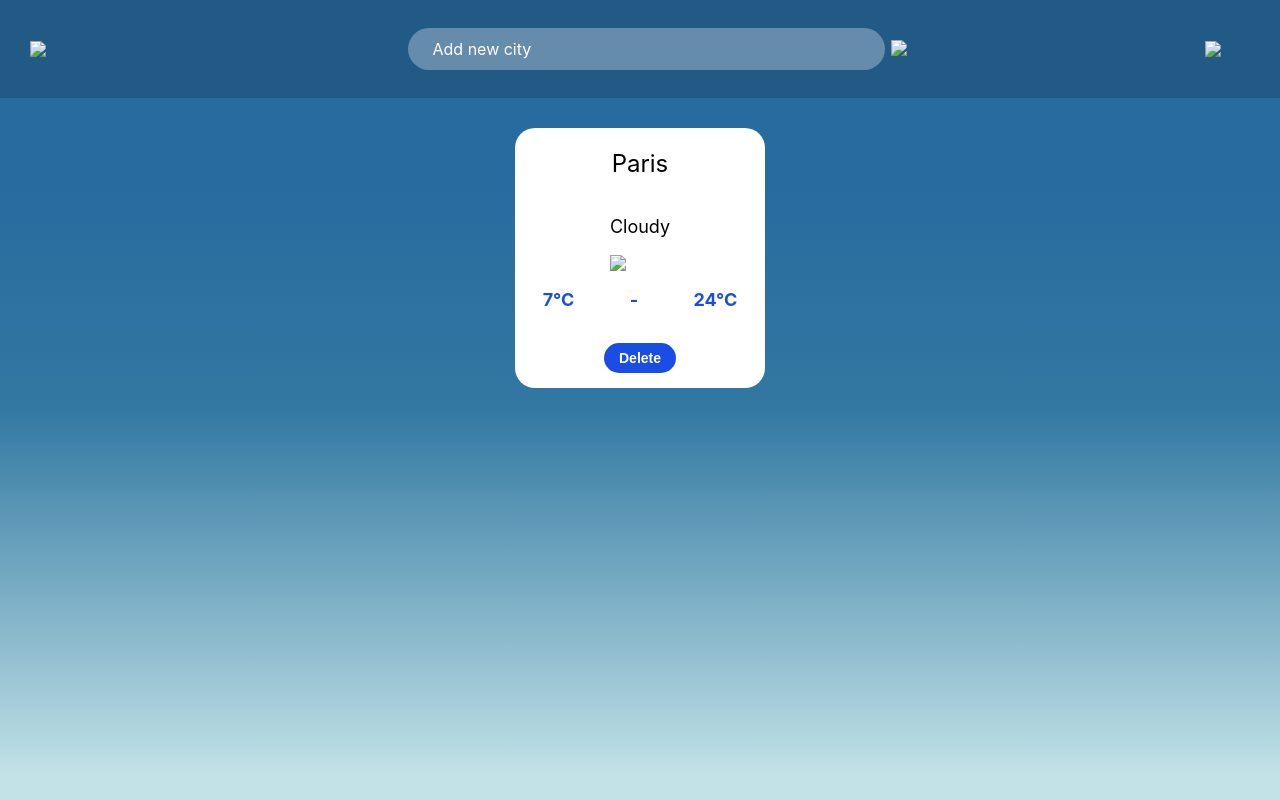
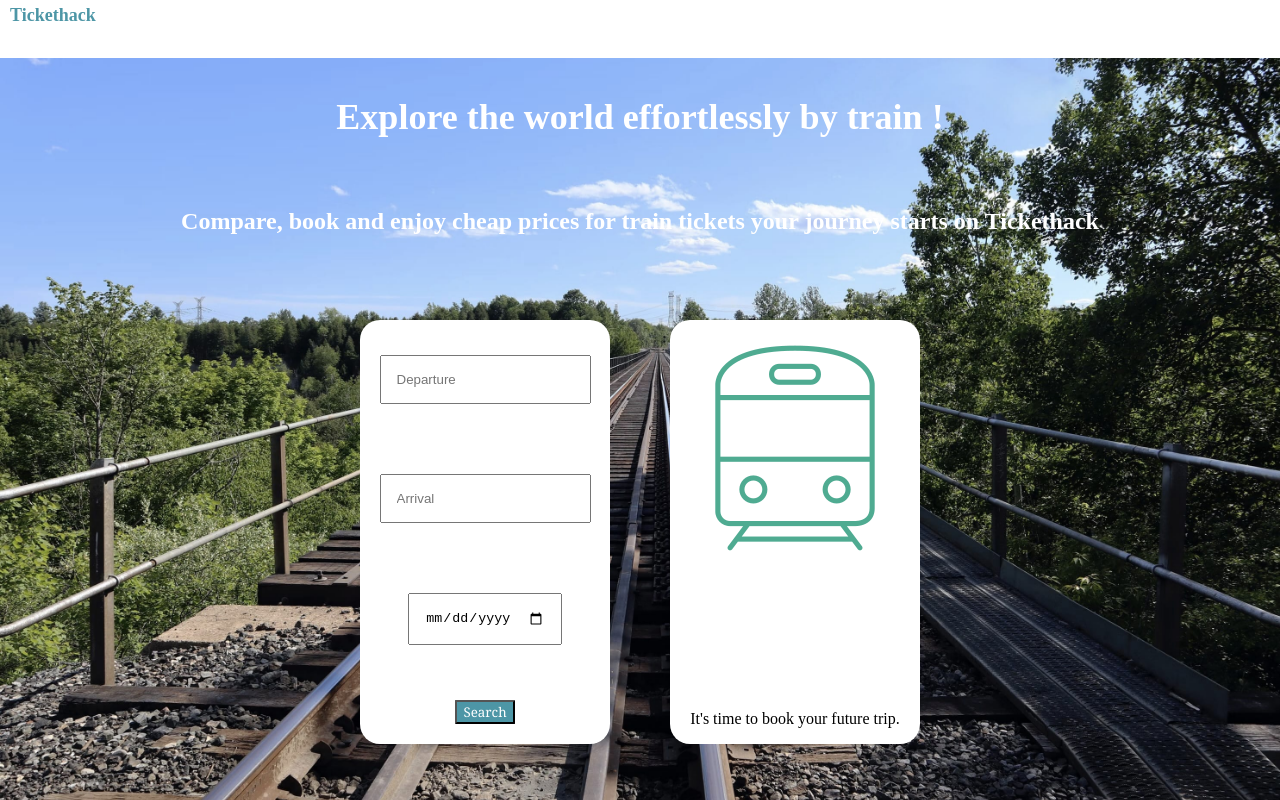
Before and after one commit to tojasleves/tickethackfrontend, a plain HTML site: page index.html in a window 1280 px wide. Drawn offline with Linux system fonts and the light colour scheme.

Commit message:
frontend page explore 1

```diff
--- a/index.css
+++ b/index.css
@@ -2,85 +2,49 @@ body {
 	min-height: 100vh;
 	width: 100vw;
 	margin: 0;
-    background: linear-gradient(180deg, rgba(40, 107, 159, 1) 23%, rgba(50, 120, 162, 1) 51%, rgba(194, 226, 231, 1) 97%);
-    font-family: -apple-system, BlinkMacSystemFont, 'Segoe UI', Roboto, Oxygen, Ubuntu, Cantarell, 'Open Sans', 'Helvetica Neue', sans-serif;
+	background:url('./images/background.jpg');
+    background-size: cover;
+    background-position: center center;
 }
 
-#header {
+#navBar {
     display: flex;
     justify-content: space-between;
-    align-items: center;
+    align-items: left;
     height: 6vh;
-    padding: 25px 30px 25px 30px;
-    color: white;
-    background-color: #225A86;
+    padding: 5px 10px 5px 10px;
+    color: rgb(77, 150, 166);
+    font-size: 18px;
+    font-weight: bold;
+    background-color: white;
 }
 
-#logo {
-    width: 60px;
-    margin-right: 25px;
-}
-
-h2 {
-    font-weight: 100;
-    opacity: 0.8;
-}
-
-#cityNameInput {
-    width: 450px;
-    height: 40px;
-    border-radius: 30px;
-    background-color: rgba(255, 255, 255, 0.3);
-    color: white;
-    border: none;
-    padding-left: 25px;
-    font-size: 16px;
-    font-family: -apple-system, BlinkMacSystemFont, 'Segoe UI', Roboto, Oxygen, Ubuntu, Cantarell, 'Open Sans', 'Helvetica Neue', sans-serif;
-}
-
-input:focus {
-    outline: 1px solid white;
-}
-
-::placeholder {
+h1{
+	display:flex;
+	justify-content: center;
+	align-items: center;
+	width: 100%;
+	height: 70px;
+	font-size: 36px;
     color: white;
 }
 
-#addCity {
-    border: none;
-    background-color: transparent;
+h3{
+	display:flex;
+	justify-content: center;
+	align-items: center;
+	width: 100%;
+	height: 90px;
+	font-size: 24px;
     color: white;
-    cursor: pointer;
 }
 
-.headerDiv {
-    display: flex;
-    justify-content: space-around;
-    align-items: center;
-}
-
-#userIcon {
-    width: 30px;
-    margin-right: 15px;
-    cursor: pointer;
-}
-
-.divider {
-    width: 1px;
-    height: 25px;
-    background-color: white;
-}
-
-#cityList {
+#content {
     display: flex;
     flex-direction: row;
     justify-content: center;
-    align-items: center;
-    flex-wrap: wrap;
-    width: 100vw;
-}
 
-.cityContainer {
+#contentLeft {
     display: flex;
 	flex-direction: column;
 	justify-content: space-between;
@@ -92,66 +56,33 @@ input:focus {
 	border-radius: 20px;
 }
 
-.name {
+#contentRight {
     display: flex;
-    justify-content: center;
+	flex-direction: column;
+	justify-content: space-between;
 	align-items: center;
-    width: 100%;
-    height: 70px;
-    margin: 0;
-    border-radius: 20px 20px 0px 00px;
-    font-size: 24px;
+	width: 250px;
+	margin: 30px;
+	background-color: white;
+	background-size: cover;
+	border-radius: 20px;
+}
 }
 
-.description {
-    font-size: 18px;
-    margin: 1;
+#searchbutton {
+	background-color:rgb(77, 150, 166);
+    height: 34 px;
+    width: 80 px;
+    border-radius: 1px;
+    font-family: Cambria, Cochin, Georgia, Times, 'Times New Roman', serif;
+    font-size: 48 px;
+    color: white;
+    margin: 20px;
+
 }
 
-.temperature {
-    display: flex;
-    justify-content: space-around;
-    align-items: center;
-    width: 250px;
-    font-size: 18px;
-    color: #1A4DE4;
-    font-weight: bold;
+input {
+    margin: 35px;
+    padding: 15px;
+
 }
-
-.deleteCity {
-    display: flex;
-    justify-content: center;
-    align-items: center;
-    height: 20px;
-    background-color: #1A4DE4;
-    margin: 15px;
-    padding: 15px;
-    border-radius: 40px;
-    font-size: 20px;
-    color: white;
-    font-size: 14px;
-    border: none;
-    cursor: pointer;
-    font-weight: bold;
-}
-
-.deleteCity:hover {
-    opacity: 0.8;
-}
-
-#glass {
-    width: 35px;
-}
-
-#glass:hover {
-    opacity: 0.7;
-}
-
-.weatherIcon {
-    width: 60px;
-}
-
-button {
-    background-color: transparent;
-    border: none;
-}
--- a/index.html
+++ b/index.html
@@ -7,27 +7,23 @@
     <title>Document</title>
 </head>
 <body>
-    <div id="header">
-        <img id="logo" src="images/logo.svg"/>
-        <div class="headerDiv">
-            <input id="cityNameInput" type="text" placeholder="Add new city" />
-            <button id="addCity"><img id="glass" src="images/glass.png"/></button>
+    <div id="navBar">Tickethack</div>
+    <div id="container">
+        <div id="Titre">
+            <h1>Explore the world effortlessly by train !</h1>
+            <h3>Compare, book and enjoy cheap prices for train tickets your journey starts on Tickethack</h3>
         </div>
-        <img id="userIcon" src="images/user.png">
-    </div>
-
-    <div id="cityList">
-    <div class="cityContainer">
-      <p class="name">Paris</p>
-      <p class="description">Cloudy</p>
-      <img class="weatherIcon" src="images/Clouds.png" />
-      <div class="temperature">
-        <p class="tempMin">7°C</p>
-        <span>-</span>
-        <p class="tempMax">24°C</p>
-      </div>
-      <button class="deleteCity" id="Paris">Delete</button>
-    </div>
+    <div id="content">
+        <div id="contentLeft">
+                <input id="Departure" type="text" placeholder="Departure" />
+                <input id="Arrival" type="text" placeholder="Arrival" />
+                <input id="Date" type="date" placeholder="Value" />
+                <button id="searchbutton" type="button">Search</button>
+        </div>
+        <div id="contentRight">
+		<img id="trainIcon" src="images/train.png">
+        <p>It's time to book your future trip.</p>
+	    </div>
     </div>
 
     <script src="script.js"></script>
```
Also changed, not shown: generateTrips.js (added, +35 -0 lines). Lines whose indentation alone changed are shown as unchanged.
